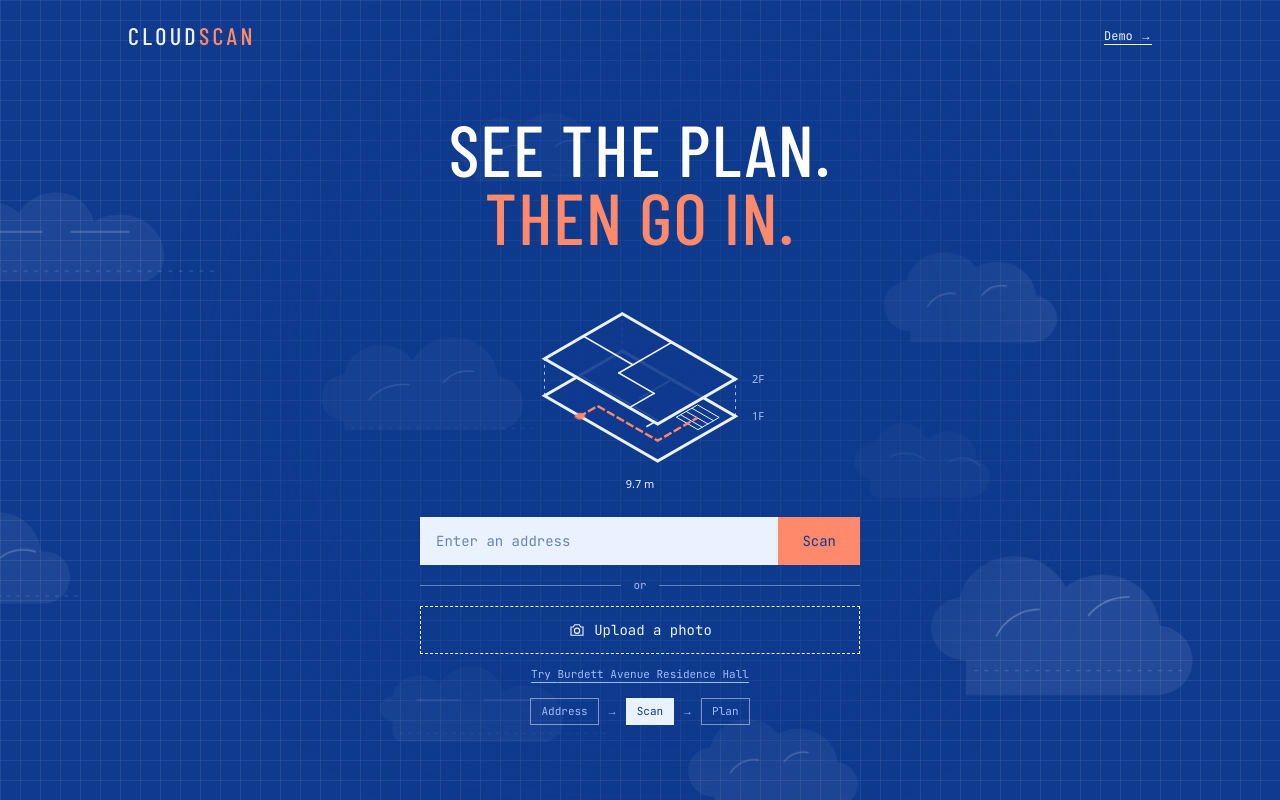
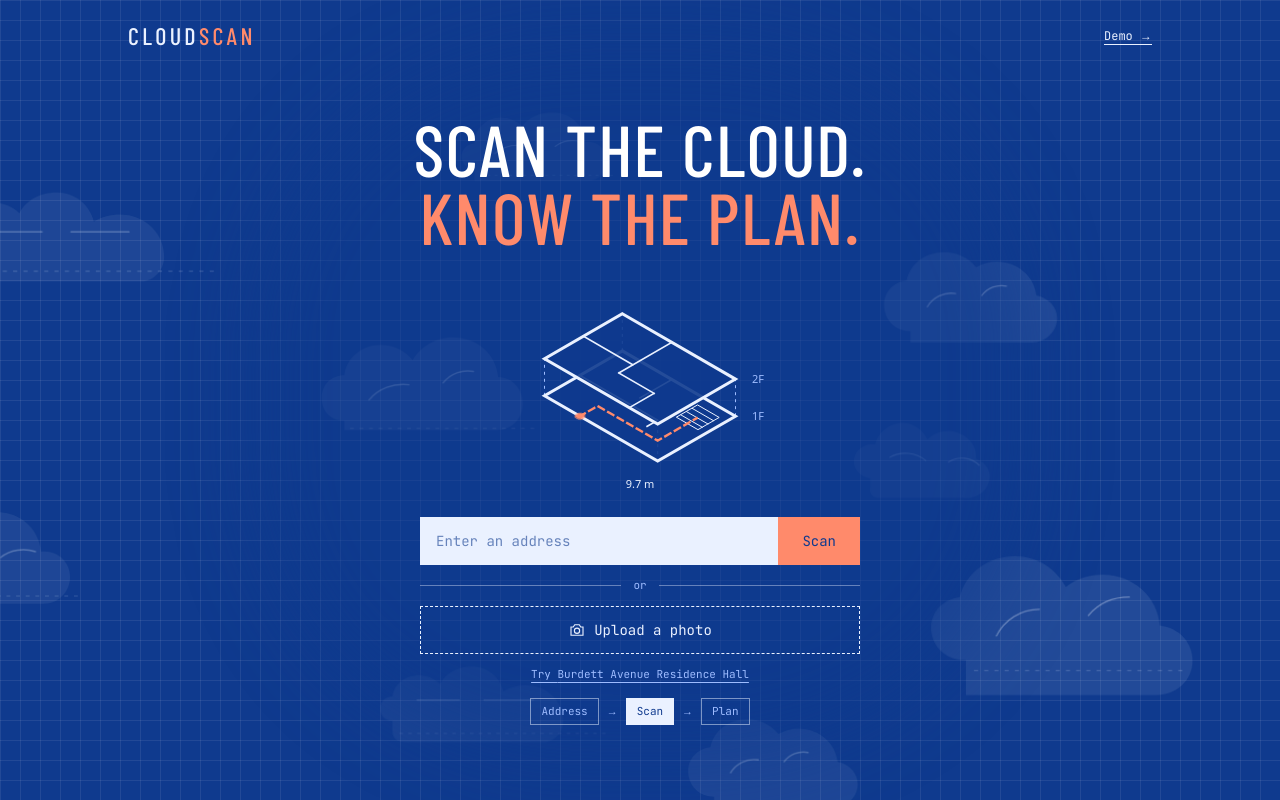
Before and after one commit to theakhilgunti/IntoTheClouds, a Next.js app: page / in a window 1280 px wide. Built offline with nearby package versions, Linux system fonts and the light colour scheme.

Commit message:
feat(ui): update home motto to Scan the cloud / Know the plan
Resize the headline and load Barlow Condensed bold for display type.

Co-authored-by: Cursor <cursoragent@cursor.com>

```diff
--- a/app/layout.tsx
+++ b/app/layout.tsx
@@ -16,7 +16,7 @@ const geistMono = Geist_Mono({
 const barlow = Barlow_Condensed({
   variable: "--font-barlow",
   subsets: ["latin"],
-  weight: "500",
+  weight: ["500", "700"],
 });
 
 const jetbrains = JetBrains_Mono({
--- a/app/page.tsx
+++ b/app/page.tsx
@@ -26,10 +26,10 @@ export default function Home() {
       </header>
 
       <section className="relative z-10 flex w-full flex-1 flex-col items-center justify-center gap-4 text-center">
-        <h1 className="font-display text-5xl uppercase leading-[0.94] tracking-[0.02em] text-white sm:text-7xl">
-          See the plan.
+        <h1 className="font-display text-5xl font-medium uppercase leading-[0.94] tracking-[0.02em] text-white sm:text-7xl">
+          Scan the cloud.
           <br />
-          <span className="text-bp-red">Then go in.</span>
+          <span className="text-bp-red">Know the plan.</span>
         </h1>
 
         <OpenHouse />
```
Also changed, not shown: 1 other file (tests, documents, lock files or other folders).
